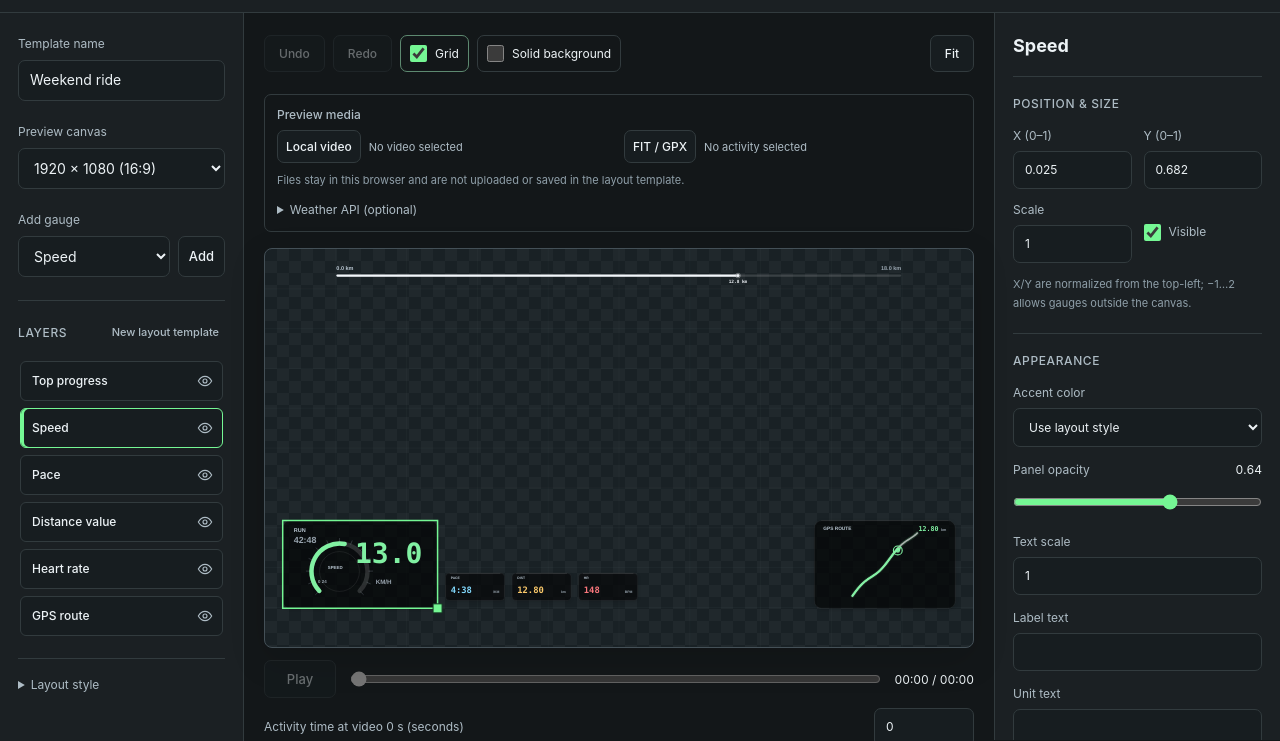
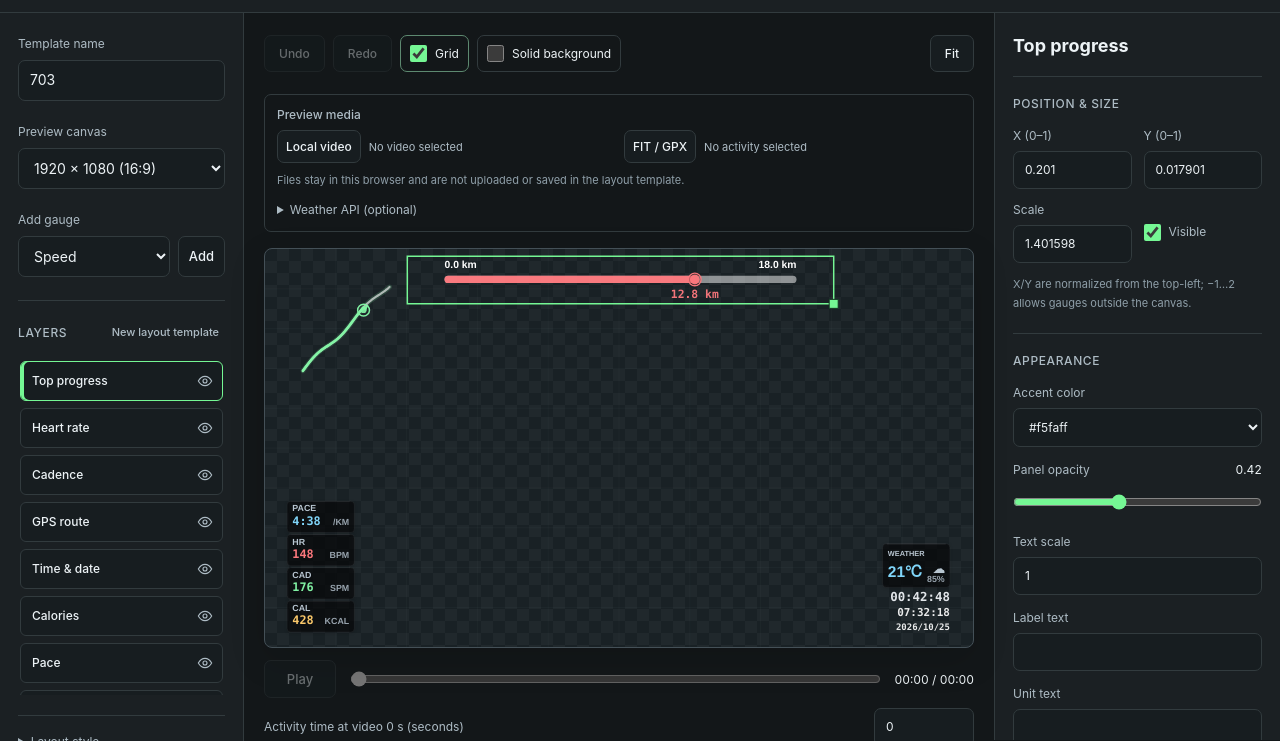
Before and after one commit to leeeboo/DataLayer-CLI, a website: page web/index.html in a window 1280 px wide. Shown: the part 59-800 px from the top of the page. Drawn offline with Linux system fonts and the light colour scheme.

Commit message:
网页初始布局采用用户提供的 703 模板，保留完整样式并验证无损下载 [skip ci]

```diff
--- a/audit/files.json
+++ b/audit/files.json
@@ -134,6 +134,7 @@
   "scripts/verify_export_fixture.py",
   "web/.gitignore",
   "web/app.mjs",
+  "web/default-preset.mjs",
   "web/i18n.mjs",
   "web/index.html",
   "web/mark.svg",
--- a/web/app.mjs
+++ b/web/app.mjs
@@ -3,13 +3,13 @@ import { languages, translate, errorMessage, languageFrom } from './i18n.mjs?v=2
 import { genericRGBToSRGB, sRGBToGenericRGB } from './render-color.mjs?v=20261025-weather';
 import { escapeXML, renderLayout, svgDefinitions, fontsReady } from './render.mjs?v=20261025-weather';
 import { createPreview } from './preview.mjs?v=20261025-weather';
+import { defaultPreset } from './default-preset.mjs?v=20261025-default-layout';
 
 const $ = id => document.getElementById(id);
 let language = languageFrom(new URLSearchParams(location.search).get('lang') || navigator.language);
 const t = (key, details) => translate(language, key, details);
-let data = createDocument(t('demoName'));
-data.layout.elements = data.layout.elements.filter(e => !['cadence', 'timeDate'].includes(e.kind));
-let activeID = data.id, selectedID = data.layout.elements[1].id;
+let data = { ...createDocument(defaultPreset.name, true), layout: clone(defaultPreset.layout) };
+let activeID = data.id, selectedID = data.layout.elements[0]?.id ?? null;
 let history = new History(snapshot()), saved = exportDocument(data, activeID), drag = null;
 const drafts = new Map();
 let width = 1920, height = 1080, canvasScene = [];
--- /dev/null
+++ b/web/default-preset.mjs
@@ -0,0 +1,303 @@
+// Initial layout supplied by the project owner; media and API settings are not included.
+export const defaultPreset = {
+  "name": "703",
+  "layout": {
+    "elements": [
+      {
+        "customization": {
+          "iconFont": "helveticaNeueBold",
+          "iconScale": 1,
+          "labelColor": {
+            "alpha": 1,
+            "blue": 0.8600000143051147,
+            "green": 0.800000011920929,
+            "red": 0.7400000095367432
+          },
+          "labelFont": "helveticaNeueBold",
+          "labelScale": 1.3333333333333333,
+          "lengthScale": 0.5,
+          "lineWidth": 14,
+          "progressEndColor": {
+            "alpha": 1,
+            "blue": 1,
+            "green": 1,
+            "red": 0.9999960065
+          },
+          "progressKnobScale": 0.8284764273356402,
+          "progressStartColor": {
+            "alpha": 1,
+            "blue": 1,
+            "green": 1,
+            "red": 0.9999960065
+          },
+          "progressTickCount": 21,
+          "progressValueMarginScale": 1.197721465076661,
+          "showGaugeTicks": false,
+          "showsIcon": false,
+          "showsLabel": true,
+          "showsPanel": false,
+          "showsUnit": true,
+          "trackColor": {
+            "alpha": 0.5,
+            "blue": 1,
+            "green": 1,
+            "red": 0.9999960064888
+          },
+          "unitFont": "helveticaNeueBold",
+          "unitScale": 1.3333333333333333,
+          "valueColor": {
+            "alpha": 0.95,
+            "blue": 0.42000001668930054,
+            "green": 0.3799999952316284,
+            "red": 1
+          },
+          "valueFont": "menloBold",
+          "valuePrecision": 1,
+          "valueScale": 1.8333333333333333
+        },
+        "frame": {
+          "isVisible": true,
+          "scale": 1.4015978459866474,
+          "style": {
+            "accentColor": "cleanWhite",
+            "panelOpacity": 0.42,
+            "textScale": 1
+          },
+          "x": 0.201,
+          "y": 0.017901088003550145
+        },
+        "id": "topProgress",
+        "kind": "topProgress"
+      },
+      {
+        "customization": {
+          "iconFont": "helveticaNeueBold",
+          "iconScale": 1,
+          "labelFont": "helveticaNeueBold",
+          "labelScale": 2.4,
+          "lengthScale": 1,
+          "lineWidth": 1,
+          "showsIcon": false,
+          "showsLabel": true,
+          "showsPanel": true,
+          "showsUnit": true,
+          "unitFont": "helveticaNeueBold",
+          "unitScale": 2.4,
+          "valueFont": "menloBold",
+          "valueScale": 1.391304347826087
+        },
+        "frame": {
+          "isVisible": true,
+          "scale": 1,
+          "style": {
+            "accentColor": "hotRed",
+            "textScale": 1
+          },
+          "x": 0.03125,
+          "y": 0.7166666666666667
+        },
+        "id": "heartRate",
+        "kind": "heartRate"
+      },
+      {
+        "customization": {
+          "iconFont": "helveticaNeueBold",
+          "iconScale": 1,
+          "labelFont": "helveticaNeueBold",
+          "labelScale": 2.4,
+          "lengthScale": 1,
+          "lineWidth": 1,
+          "showsIcon": false,
+          "showsLabel": true,
+          "showsPanel": true,
+          "showsUnit": true,
+          "unitFont": "helveticaNeueBold",
+          "unitScale": 2.4,
+          "valueFont": "menloBold",
+          "valueScale": 1.391304347826087
+        },
+        "frame": {
+          "isVisible": true,
+          "scale": 1,
+          "style": {
+            "accentColor": "telemetryGreen",
+            "textScale": 1
+          },
+          "x": 0.03125,
+          "y": 0.8
+        },
+        "id": "cadence",
+        "kind": "cadence"
+      },
+      {
+        "customization": {
+          "iconFont": "helveticaNeueBold",
+          "iconScale": 1,
+          "labelFont": "helveticaNeueBold",
+          "labelScale": 1,
+          "lengthScale": 1,
+          "lineWidth": 5.5,
+          "showsIcon": false,
+          "showsLabel": false,
+          "showsPanel": false,
+          "showsUnit": false,
+          "unitFont": "helveticaNeueBold",
+          "unitScale": 1,
+          "valueFont": "menloBold",
+          "valueScale": 1
+        },
+        "frame": {
+          "isVisible": true,
+          "scale": 1.3368748431224902,
+          "style": {
+            "textScale": 1
+          },
+          "x": -0.018273570978830665,
+          "y": 0.053283342881885284
+        },
+        "id": "route",
+        "kind": "route"
+      },
+      {
+        "customization": {
+          "iconFont": "helveticaNeueBold",
+          "iconScale": 1,
+          "labelFont": "helveticaNeueBold",
+          "labelScale": 1,
+          "lengthScale": 1,
+          "lineWidth": 1,
+          "showGaugeTicks": false,
+          "showsIcon": false,
+          "showsLabel": false,
+          "showsPanel": false,
+          "showsUnit": true,
+          "unitColor": {
+            "alpha": 0.9,
+            "blue": 1,
+            "green": 1,
+            "red": 0.9999960064888
+          },
+          "unitFont": "menloBold",
+          "unitScale": 1.04,
+          "valueColor": {
+            "alpha": 0.9,
+            "blue": 1,
+            "green": 0.9800000786781311,
+            "red": 0.9599999785423279
+          },
+          "valueFont": "menloBold",
+          "valueScale": 1.08
+        },
+        "frame": {
+          "isVisible": true,
+          "scale": 1.2981357903499813,
+          "style": {
+            "accentColor": "cleanWhite",
+            "textScale": 1
+          },
+          "x": 0.7645326025513676,
+          "y": 0.842
+        },
+        "id": "timeDate",
+        "kind": "timeDate"
+      },
+      {
+        "customization": {
+          "iconFont": "helveticaNeueBold",
+          "iconScale": 1,
+          "labelFont": "helveticaNeueBold",
+          "labelScale": 2.4,
+          "lengthScale": 1,
+          "lineWidth": 1,
+          "showsIcon": false,
+          "showsLabel": true,
+          "showsPanel": true,
+          "showsUnit": true,
+          "unitFont": "helveticaNeueBold",
+          "unitScale": 2.4,
+          "valueFont": "menloBold",
+          "valueScale": 1.391304347826087
+        },
+        "frame": {
+          "isVisible": true,
+          "scale": 1,
+          "style": {
+            "accentColor": "amber",
+            "textScale": 1
+          },
+          "x": 0.03125,
+          "y": 0.8833333333333333
+        },
+        "id": "calories-B0161C1B-ED8C-4161-9633-219D51067CA6",
+        "kind": "calories"
+      },
+      {
+        "customization": {
+          "iconFont": "helveticaNeueBold",
+          "iconScale": 1,
+          "labelFont": "helveticaNeueBold",
+          "labelScale": 2.4,
+          "lengthScale": 1,
+          "lineWidth": 1,
+          "showsIcon": false,
+          "showsLabel": true,
+          "showsPanel": true,
+          "showsUnit": true,
+          "unitFont": "helveticaNeueBold",
+          "unitScale": 2.4,
+          "valueFont": "menloBold",
+          "valueScale": 1.391304347826087
+        },
+        "frame": {
+          "isVisible": true,
+          "scale": 1,
+          "style": {
+            "accentColor": "electricBlue",
+            "textScale": 1
+          },
+          "x": 0.03125,
+          "y": 0.6333333333333333
+        },
+        "id": "pace-5CC88725-DF10-4AB2-9573-6AE73A107621",
+        "kind": "pace"
+      },
+      {
+        "customization": {
+          "iconFont": "helveticaNeueBold",
+          "iconScale": 2,
+          "labelFont": "helveticaNeueBold",
+          "labelScale": 2,
+          "lengthScale": 1,
+          "lineWidth": 1,
+          "showsIcon": true,
+          "showsLabel": true,
+          "showsPanel": true,
+          "showsUnit": true,
+          "unitFont": "helveticaNeueBold",
+          "unitScale": 2.4,
+          "valueFont": "helveticaNeueBold",
+          "valueScale": 1.826086956521739,
+          "weatherIconSpacingScale": 0
+        },
+        "frame": {
+          "isVisible": true,
+          "scale": 1,
+          "style": {
+            "accentColor": "electricBlue",
+            "textScale": 1
+          },
+          "x": 0.872368,
+          "y": 0.7399325105185109
+        },
+        "id": "weather-10BFF205-A103-475F-B8F7-14CAB149ED9A",
+        "kind": "weather"
+      }
+    ],
+    "style": {
+      "accentColor": "telemetryGreen",
+      "metricScale": 1,
+      "panelOpacity": 0.64,
+      "showGaugeTicks": true
+    }
+  }
+};
--- a/web/index.html
+++ b/web/index.html
@@ -8,7 +8,7 @@
   <title>Gauge Layout Editor · DataLayer Studio</title>
   <link rel="icon" href="./mark.svg" type="image/svg+xml">
   <link rel="stylesheet" href="./style.css?v=20261025-weather">
-  <script type="module" src="./app.mjs?v=20261025-weather"></script>
+  <script type="module" src="./app.mjs?v=20261025-default-layout"></script>
 </head>
 <body>
   <header class="app-header">
--- a/web/prepare-site.mjs
+++ b/web/prepare-site.mjs
@@ -1,7 +1,7 @@
 import { copyFile, mkdir, readdir } from 'node:fs/promises';
 
 // Publish runtime files only; browser-test dependencies and fixtures stay outside Pages.
-const files = ['index.html', 'mark.svg', 'style.css', 'app.mjs', 'model.mjs', 'render.mjs', 'render-special.mjs', 'render-color.mjs', 'i18n.mjs', 'preview.mjs', 'telemetry.mjs', 'telemetry-series.mjs', 'telemetry-altitude.mjs', 'weather.mjs'];
+const files = ['index.html', 'mark.svg', 'style.css', 'app.mjs', 'model.mjs', 'render.mjs', 'render-special.mjs', 'render-color.mjs', 'i18n.mjs', 'preview.mjs', 'telemetry.mjs', 'telemetry-series.mjs', 'telemetry-altitude.mjs', 'weather.mjs', 'default-preset.mjs'];
 const destination = new URL('../.build/gauge-pages/', import.meta.url);
 await mkdir(destination, { recursive: true });
 for (const file of files) await copyFile(new URL(file, import.meta.url), new URL(file, destination));
```
Also changed, not shown: web/tests/editor.spec.mjs (+19 -1 lines).
